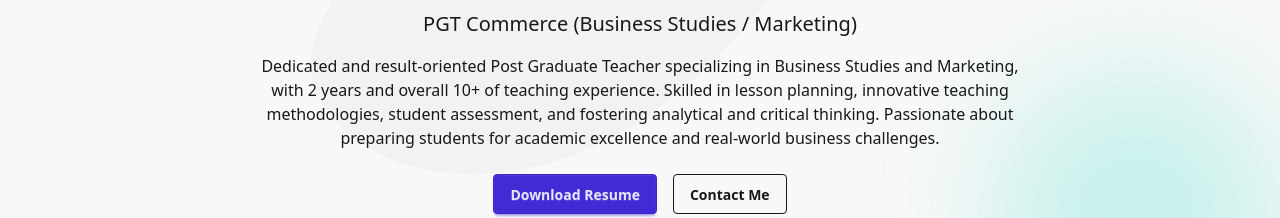
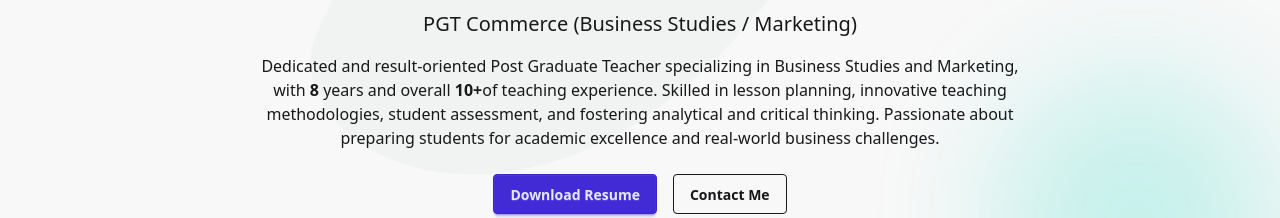
Before and after one commit to learningSJR/reemajohn, a React (Vite) app: page / in a window 1280 px wide. Shown: the part 503-721 px from the top of the page. Built offline with nearby package versions, Linux system fonts and the light colour scheme.

Commit message:
updated the years of experience

```diff
--- a/src/pages/Hero.jsx
+++ b/src/pages/Hero.jsx
@@ -46,11 +46,13 @@ function Hero() {
 
           <p className="max-w-3xl mx-auto">
             Dedicated and result-oriented Post Graduate Teacher specializing in
-            Business Studies and Marketing, with 2 years and overall 10+ of
-            teaching experience. Skilled in lesson planning, innovative teaching
-            methodologies, student assessment, and fostering analytical and
-            critical thinking. Passionate about preparing students for academic
-            excellence and real-world business challenges.
+            Business Studies and Marketing, with{" "}
+            <span className="font-bold">8 </span>years and overall{" "}
+            <span className="font-bold">10+</span>of teaching experience.
+            Skilled in lesson planning, innovative teaching methodologies,
+            student assessment, and fostering analytical and critical thinking.
+            Passionate about preparing students for academic excellence and
+            real-world business challenges.
           </p>
 
           <div className="mt-6 flex justify-center gap-4">
```
